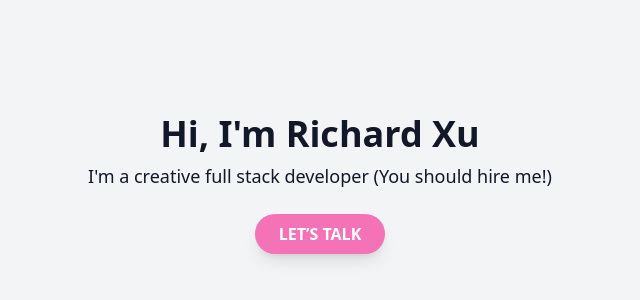
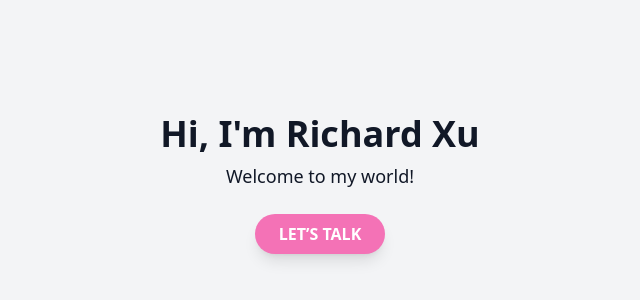
Before and after one commit to Richard-Xu-86/Portfolio, a React (Vite) app: page / in a window 1280 px wide. Shown: the part 216-516 px from the top of the page, without its empty margins (320-960 px from the left). Built offline with nearby package versions, Linux system fonts and the light colour scheme.

Commit message:
Changes fixed

```diff
--- a/src/pages/Contact.jsx
+++ b/src/pages/Contact.jsx
@@ -4,7 +4,7 @@ import { FaGithub, FaLinkedin, FaEnvelope, FaFileAlt } from "react-icons/fa";
 
 export default function Contact({ onPrev }) {
   const handleSubmit = () => {
-    alert("✅ Message sent! I’ll get back to you shortly.");
+    alert("Message sent! I’ll get back to you shortly.");
   };
 
   return (
--- a/src/pages/Intro.jsx
+++ b/src/pages/Intro.jsx
@@ -5,7 +5,7 @@ export default function Intro({ onNext }) {
   return (
     <div className="h-screen flex flex-col items-center justify-center text-center px-4">
       <h1 className="text-4xl font-bold mb-2">Hi, I'm Richard Xu</h1>
-      <p className="text-lg mb-6">I'm a creative full stack developer (You should hire me!)</p>
+      <p className="text-lg mb-6">Welcome to my world!</p>
       <button
         onClick={onNext}
         className="bg-pink-400 hover:bg-pink-500 text-white font-semibold px-6 py-2 rounded-full shadow-lg transition"
```
